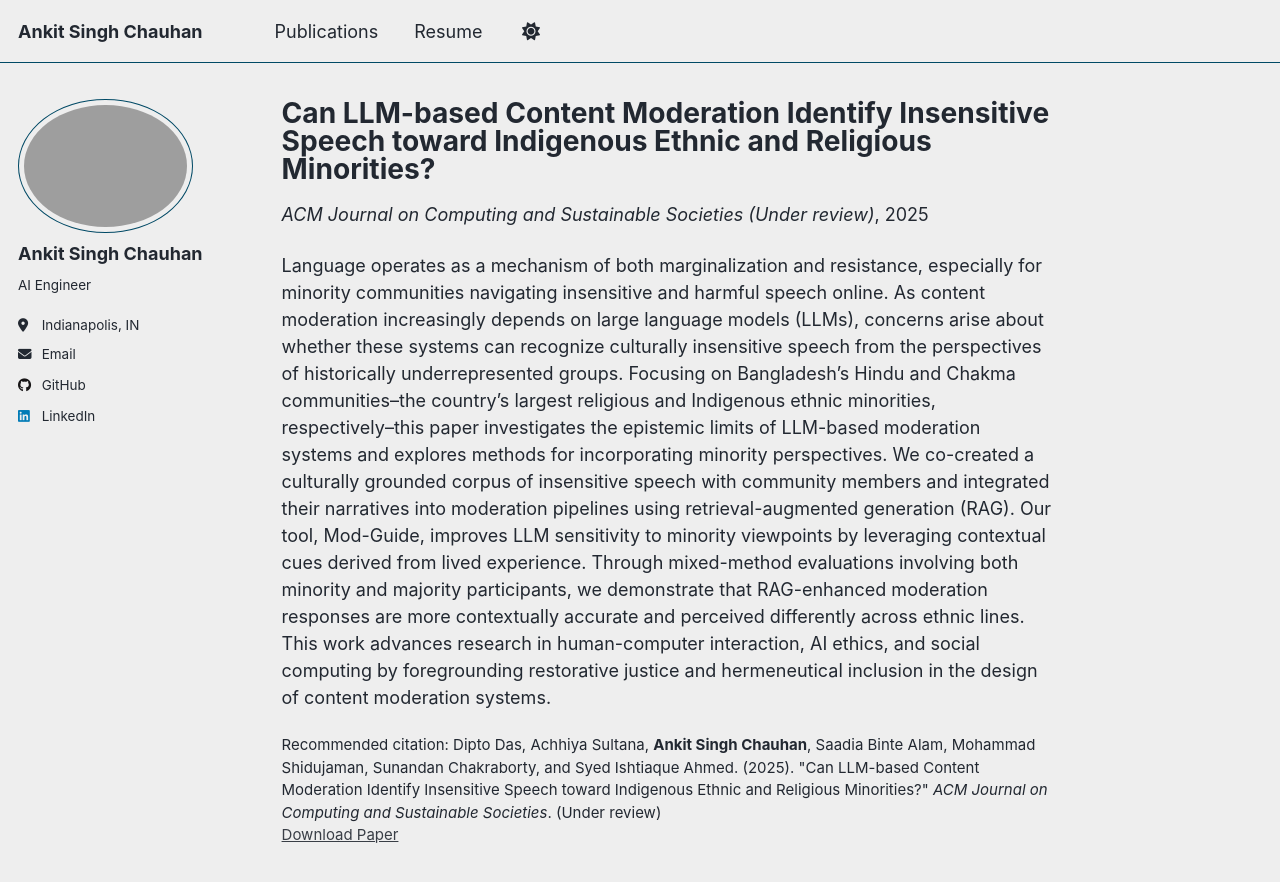
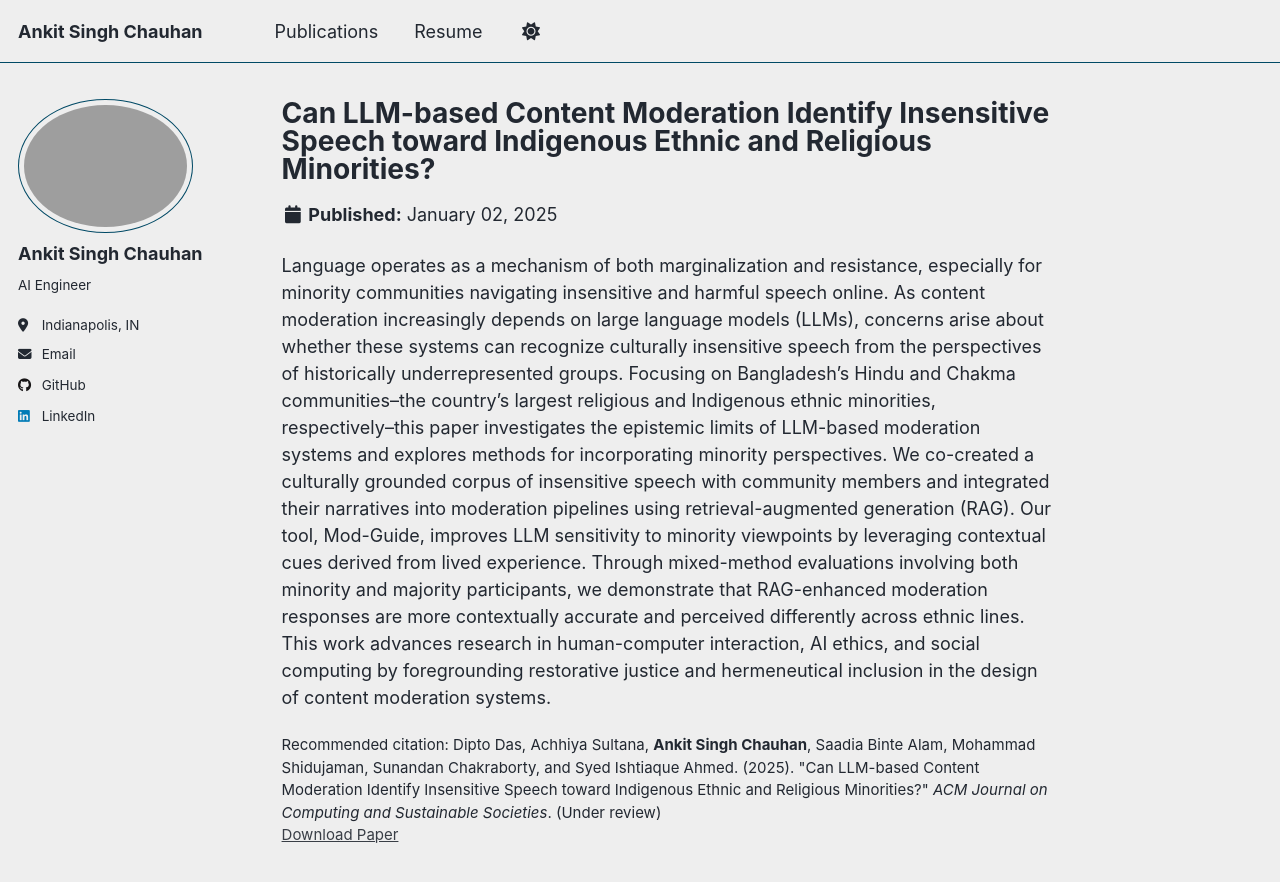
Before and after one commit to anchauha/anchauha.github.io, a Jekyll site: the page built from _publications/2025-01-02-llm-content-moderation-minorities.md, in a window 1280 px wide and 900 px high. Shown: the top 882 px of the window. Built offline with Jekyll 4.4.1, drawn with Linux system fonts in a browser that asks for light colours; a script that is not in the unit is left out; part of the change alters nothing that is shown.

Commit message:
Comment out excerpt and venue in publication metadata
Commented out the excerpt and venue fields in the publication metadata.

```diff
--- a/_publications/2025-01-02-llm-content-moderation-minorities.md
+++ b/_publications/2025-01-02-llm-content-moderation-minorities.md
@@ -2,9 +2,9 @@
 title: "Can LLM-based Content Moderation Identify Insensitive Speech toward Indigenous Ethnic and Religious Minorities?"
 collection: publications
 permalink: /publication/2025-01-02-llm-content-moderation-minorities
-excerpt: 'This paper investigates the epistemic limits of LLM-based moderation systems and explores methods for incorporating minority perspectives using RAG-enhanced moderation.'
+# excerpt: 'This paper investigates the epistemic limits of LLM-based moderation systems and explores methods for incorporating minority perspectives using RAG-enhanced moderation.'
 date: 2025-01-02
-venue: 'ACM Journal on Computing and Sustainable Societies (Under review)'
+# venue: 'ACM Journal on Computing and Sustainable Societies (Under review)'
 paperurl: 'https://www.diptodas.net/files/papers/Mod_Guide.pdf'
 citation: 'Dipto Das, Achhiya Sultana, <b>Ankit Singh Chauhan</b>, Saadia Binte Alam, Mohammad Shidujaman, Sunandan Chakraborty, and Syed Ishtiaque Ahmed.  (2025). &quot;Can LLM-based Content Moderation Identify Insensitive Speech toward Indigenous Ethnic and Religious Minorities?&quot; <i>ACM Journal on Computing and Sustainable Societies</i>.  (Under review)'
 ---
```
